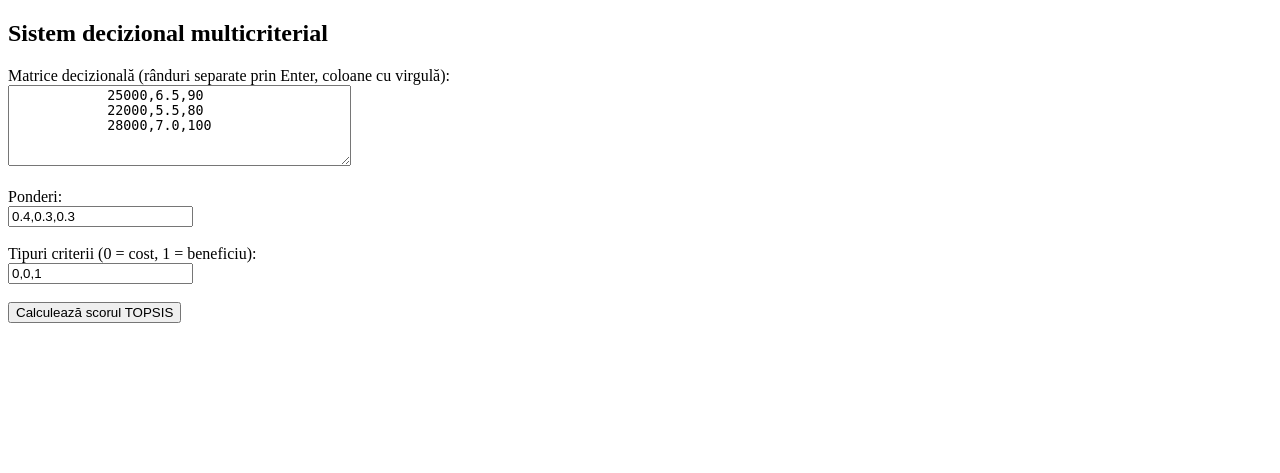
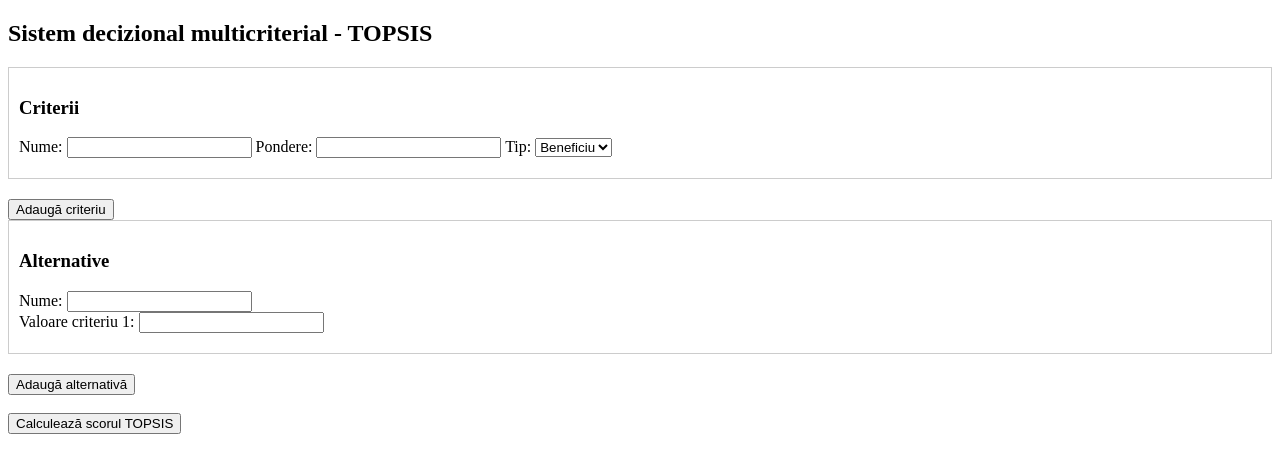
Before and after one commit to AnaMaria-Ghita/Multi-Criteria-Decision, a Flask app: page / in a window 1280 px wide. Shown: the top 473 px of the page. Run offline with Flask 3, Linux system fonts and the light colour scheme.

Commit message:
improve UI for topsis input + JS integration and zip() fix in Jinja2

```diff
--- a/app.py
+++ b/app.py
@@ -11,17 +11,20 @@ def index():
 @app.route('/topsis', methods=['POST'])
 def topsis():
 
-    matrix = request.form.get('matrix')
-    weights = request.form.get('weights') # Ponderi ale criteriilor (suma = 1)
-    types = request.form.get('types')
+    nume_criterii = request.form.getlist('criteriu_nume[]')
+    ponderi = list(map(float, request.form.getlist('criteriu_pondere[]')))
+    tipuri = list(map(int, request.form.getlist('criteriu_tip[]')))  # 0 = cost, 1 = beneficiu
+    nume_alternative = request.form.getlist('alternativa_nume[]')
+    valori_criterii = list(map(float, request.form.getlist('valoare_criterii[]')))
+
+    nr_criterii = len(nume_criterii)
+    nr_alternative = len(nume_alternative)
 
     # ----- TOPSIS (Technique for Order of Preference by Similarity to Ideal Solution) -----
 
-    rows = matrix.strip().split('\n')
-    matrix = np.array([[float(x) for x in row.split(',')] for row in rows])
-
-    weights = np.array([float(w) for w in weights.split(',')])
-    types = [int(t) for t in types.split(',')]
+    matrix = np.array(valori_criterii).reshape((nr_alternative, nr_criterii))
+    weights = np.array(ponderi)
+    types = tipuri
     # Tip criteriu: 0 = cost, 1 = beneficiu
 
     # ----- Algoritm -----
@@ -51,7 +54,7 @@ def topsis():
     # Apropierea relativa fata de solutia ideala
     R = d_neg_ideal / (d_poz_ideal + d_neg_ideal)
 
-    return render_template('index.html', scores=R.tolist())
+    return render_template('index.html', scores=R.tolist(), alternative=nume_alternative, zip=zip)
 
 if __name__ == '__main__':
     app.run(debug=True)
--- /dev/null
+++ b/static/script.js
@@ -0,0 +1,38 @@
+document.addEventListener("DOMContentLoaded", function () {
+
+    window.adaugaCriteriu = function() {
+                const div = document.createElement('div');
+                div.className = 'criteriu';
+                div.innerHTML = `Nume: <input type="text" name="criteriu_nume[]" required>
+                    Pondere: <input type="number" name="criteriu_pondere[]" step="0.01" required>
+                    Tip: <select name="criteriu_tip[]">
+                        <option value="1">Beneficiu</option>
+                        <option value="0">Cost</option>
+                    </select>`;
+                document.getElementById('criterii-section').appendChild(div);
+                actualizeazaValoriCriterii();
+            }
+
+    window.adaugaAlternativa = function() {
+                const div = document.createElement('div');
+                div.className = 'alternativa';
+                div.innerHTML = `Nume: <input type="text" name="alternativa_nume[]" required><br>
+                    <div class="valori_criterii"></div>`;
+                document.getElementById('alternative-section').appendChild(div);
+                actualizeazaValoriCriterii();
+            }
+
+            function actualizeazaValoriCriterii() {
+                const nrCriterii = document.querySelectorAll('#criterii-section .criteriu').length;
+                const alternative = document.querySelectorAll('#alternative-section .alternativa');
+                alternative.forEach(alt => {
+                    const valoriDiv = alt.querySelector('.valori_criterii');
+                    valoriDiv.innerHTML = '';
+                    for (let i = 0; i < nrCriterii; i++) {
+                        valoriDiv.innerHTML += `Valoare criteriu ${i+1}: <input type="number" step="any" name="valoare_criterii[]" required><br>`;
+                    }
+                });
+            }
+
+            actualizeazaValoriCriterii();
+});
--- a/templates/index.html
+++ b/templates/index.html
@@ -2,33 +2,48 @@
 <html>
 <head>
     <title>TOPSIS - Analiza decizionala</title>
-
+    <style>
+        .section { margin-bottom: 20px; padding: 10px; border: 1px solid #ccc; }
+        .criteriu, .alternativa { margin-bottom: 10px; }
+    </style>
+    <script src="{{ url_for('static', filename='script.js') }}"></script>
 </head>
 <body>
-    <h2>Sistem decizional multicriterial</h2>
+ <h2>Sistem decizional multicriterial - TOPSIS</h2>
 
     <form action="/topsis" method="POST">
-        <label>Matrice decizională (rânduri separate prin Enter, coloane cu virgulă):</label><br>
-        <textarea name="matrix" rows="5" cols="40">
-            25000,6.5,90
-            22000,5.5,80
-            28000,7.0,100
-        </textarea><br><br>
+        <div class="section" id="criterii-section">
+            <h3>Criterii</h3>
+            <div class="criteriu">
+                Nume: <input type="text" name="criteriu_nume[]" required>
+                Pondere: <input type="number" name="criteriu_pondere[]" step="0.01" required>
+                Tip:
+                <select name="criteriu_tip[]">
+                    <option value="1">Beneficiu</option>
+                    <option value="0">Cost</option>
+                </select>
+            </div>
+        </div>
+        <button type="button" onclick="adaugaCriteriu()">Adaugă criteriu</button>
 
-        <label>Ponderi:</label><br>
-        <input name="weights" value="0.4,0.3,0.3"><br><br>
+        <div class="section" id="alternative-section">
+            <h3>Alternative</h3>
+            <div class="alternativa">
+                Nume: <input type="text" name="alternativa_nume[]" required><br>
+                <div class="valori_criterii"></div>
+            </div>
+        </div>
+        <button type="button" onclick="adaugaAlternativa()">Adaugă alternativă</button>
 
-        <label>Tipuri criterii (0 = cost, 1 = beneficiu):</label><br>
-        <input name="types" value="0,0,1"><br><br>
-
+        <br><br>
         <button type="submit">Calculează scorul TOPSIS</button>
     </form>
 
     {% if scores %}
     <h3>Rezultate TOPSIS:</h3>
     <ol>
-        {% for s in scores %}
-            <li>Scor: {{ s }}</li>
+        {% for s, alt in zip(scores, alternative) %}
+            <li>{{ alt }} - Scor: {{ s }}</li>
         {% endfor %}
     </ol>
     {% endif %}
```
